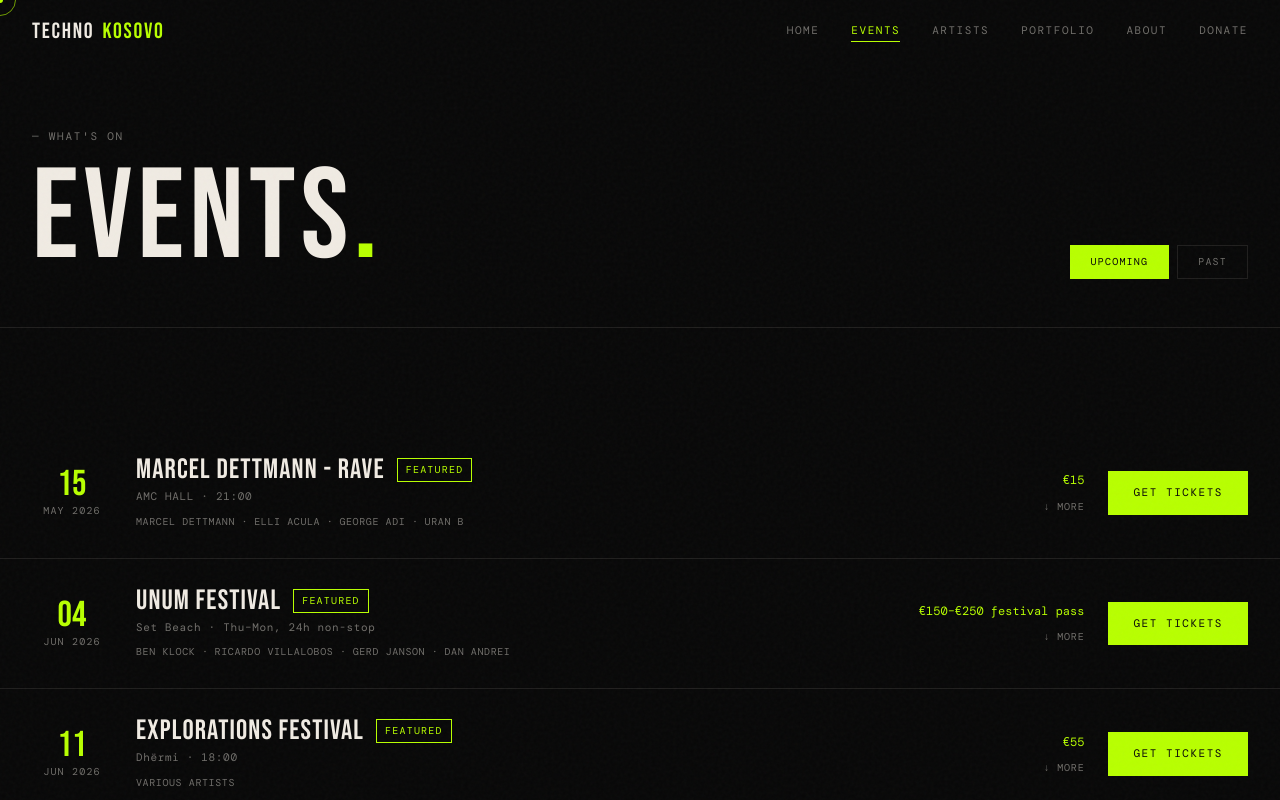
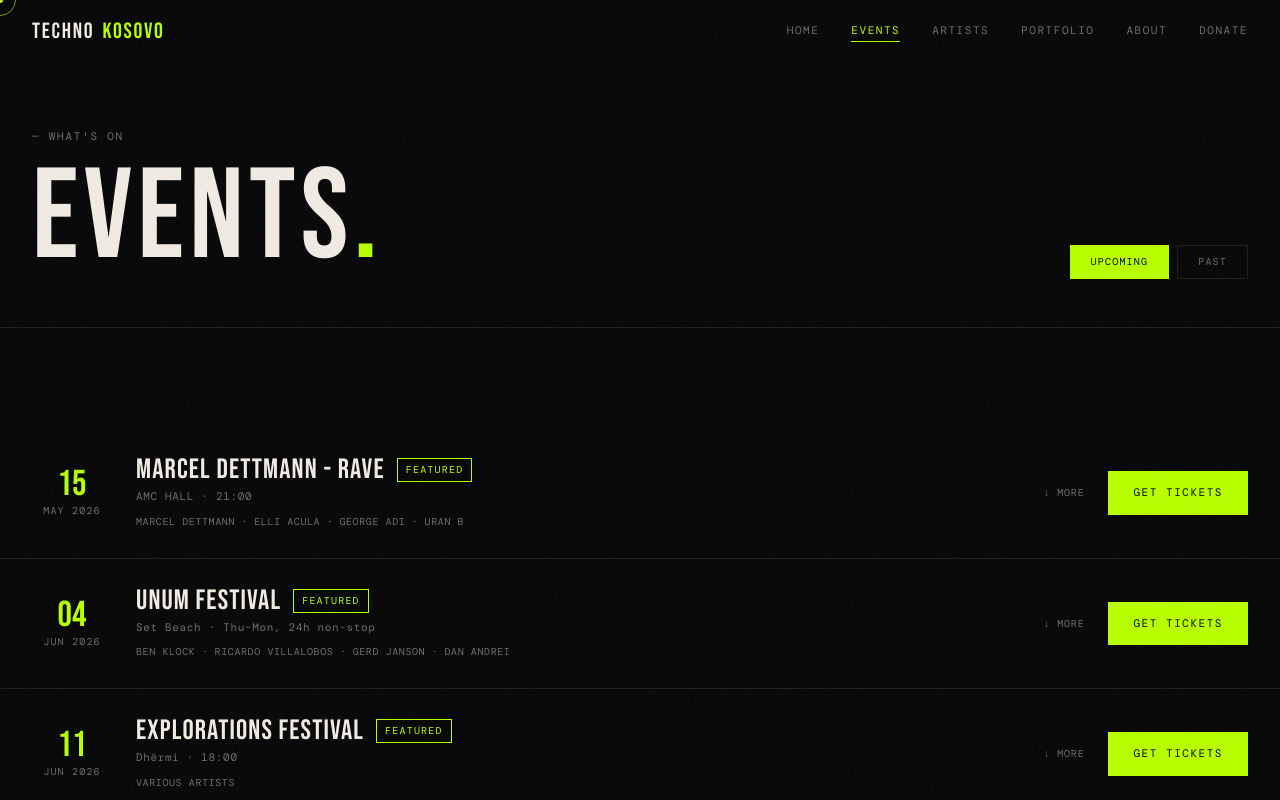
Before and after one commit to eronbegiqi/Techno-kosova-website, a React (Vite) app: page /events in a window 1280 px wide. Shown: the top 800 px of the page. Built offline with nearby package versions, Linux system fonts and the light colour scheme; a web font is replaced by a local one.

Commit message:
remove pricing from event

```diff
--- a/src/pages/Events.jsx
+++ b/src/pages/Events.jsx
@@ -62,7 +62,7 @@ function EventRow({ ev }) {
         </div>
 
         <div style={{ textAlign: 'right', display: 'flex', flexDirection: 'column', gap: 8, alignItems: 'flex-end' }}>
-          <span style={{ color: 'var(--acid)', fontSize: 12, fontFamily: 'var(--font-b)', whiteSpace: 'nowrap' }}>{ev.price.split('/')[0].trim()}</span>
+          {/* <span style={{ color: 'var(--acid)', fontSize: 12, fontFamily: 'var(--font-b)', whiteSpace: 'nowrap' }}>{ev.price.split('/')[0].trim()}</span> */}
           <span style={{ color: 'var(--fg-dim)', fontSize: 10, letterSpacing: '0.08em', textTransform: 'uppercase' }}>{open ? '↑ Less' : '↓ More'}</span>
         </div>
 
```
